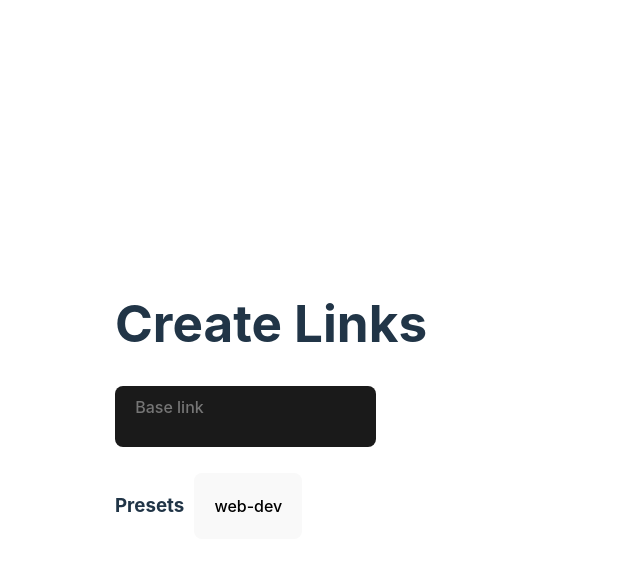
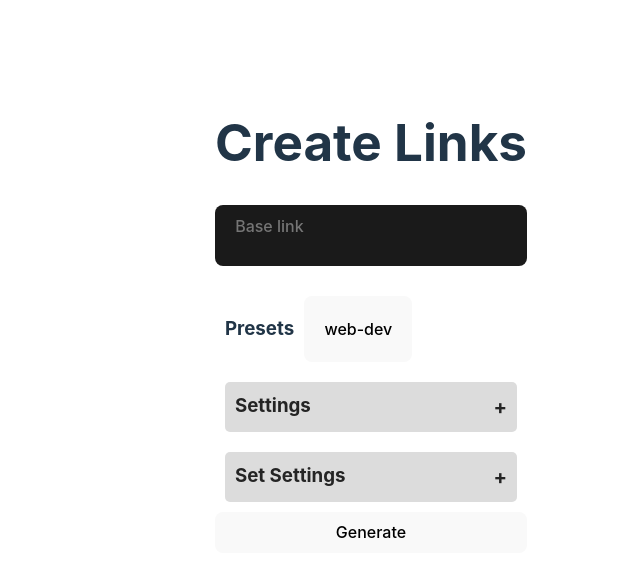
Before and after one commit to JustB544/Create-links, a React (Vite) app: page / in a window 1280 px wide. Shown: the top 576 px of the page, without its empty margins (269-909 px from the left). Built offline with nearby package versions, Linux system fonts and the light colour scheme.

Commit message:
improved aesthetic and added working settings

```diff
--- a/src/App.css
+++ b/src/App.css
@@ -1,3 +1,8 @@
 .App {
-  margin-left: 30vw;
+  margin-top: 10vh;
+  cursor: default;
+  display: flex;
+  justify-content: center;
+  flex-direction: column;
+  text-align: center;
 }
--- a/src/App.jsx
+++ b/src/App.jsx
@@ -1,16 +1,28 @@
-import { useState } from 'react'
+import { useState, useContext } from 'react'
+import { useLocalStorage } from './hooks';
 import './App.css'
 import Link from './Link';
 import Presets from './Presets';
+import Settings from './Settings';
+import CurrentSettingsContext from './CurrentSettingsContext';
+import SavedSettings from './SavedSettings';
+import GenerateLinks from './GenerateLinks';
 
 function App() {
+  const [settings, setSettings] = useLocalStorage("cf-settings", true, () => ({"search": {}}));
+  const [curSettings, setCurSettings] = useState({});
 
   return (
-    <div className="App">
-      <h1>Create Links</h1>
-      <Link />
-      <Presets />
-    </div>
+    <CurrentSettingsContext.Provider value={{settings, setSettings, curSettings, setCurSettings}}>
+      <div className="App">
+        <h1>Create Links</h1>
+        <Link />
+        <Presets />
+        <SavedSettings />
+        <Settings />
+        <GenerateLinks />
+      </div>
+    </CurrentSettingsContext.Provider>
   );
 }
 
--- /dev/null
+++ b/src/CurrentSettingsContext.jsx
@@ -0,0 +1,5 @@
+import React from "react";
+
+const CurrentSettingsContext = React.createContext();
+
+export default CurrentSettingsContext;
--- /dev/null
+++ b/src/GenerateLinks.jsx
@@ -0,0 +1,10 @@
+import React from "react";
+import { useLocalStorage } from "./hooks";
+
+function GenerateLinks(){
+    return (
+        <button>Generate</button>
+    );
+}
+
+export default GenerateLinks;
--- a/src/Presets.css
+++ b/src/Presets.css
@@ -1,6 +1,8 @@
 #presets {
     display: flex;
     justify-content: row;
+    cursor: default;
+    margin: 10px
 }
 
 #presets h3 {
--- /dev/null
+++ b/src/SavedSettings.jsx
@@ -0,0 +1,33 @@
+import React, {useContext, useEffect, useState} from "react";
+import Setting from "./Setting";
+import CurrentSettingsContext from "./CurrentSettingsContext";
+import "./Settings.css";
+
+function settingsList(){
+    const {settings, setSettings} = useContext(CurrentSettingsContext);
+    let settingsList;
+    const [hidden, setHidden] = useState(true);
+    useEffect(() => {
+        settingsList = document.querySelector("#saved-settings");
+    });
+
+    function toggleSettingsList(){
+        setHidden(!hidden);
+        settingsList.classList.toggle("hidden");
+    }
+    return (
+        <div className="Settings">
+            <div className="Settings_header">
+                <h3>Settings</h3>
+                <span onClick={toggleSettingsList}>{(hidden) ? "+" : "-"}</span>
+            </div>
+            <div id="saved-settings" className="settings-list hidden">
+                {Object.keys(settings).map(s => <Setting key={s} name={s} setting={settings[s]} mode="list"/>)}
+                <Setting mode="add"/>
+            </div>
+        </div>
+
+    );
+}
+
+export default settingsList;
--- /dev/null
+++ b/src/Setting.css
@@ -0,0 +1,7 @@
+.setting-item {
+    margin: 3px 5px;
+    text-align: center;
+    overflow-x: auto;
+    max-width: 150px;
+    user-select: none;
+}
--- /dev/null
+++ b/src/Setting.jsx
@@ -0,0 +1,96 @@
+import React, {useContext, useState} from "react";
+import CurrentSettingsContext from "./CurrentSettingsContext";
+import "./Setting.css";
+
+function Setting({name, setting, mode}){
+    const {settings, setSettings, curSettings, setCurSettings} = useContext(CurrentSettingsContext);
+    const [_mode, setMode] = useState(mode);
+    const [value, setValue] = useState("");
+
+    function addToSettings(){
+        setSettings({...settings, [value]: {}});
+        setValue("");
+    }
+
+    function editSetting(){
+        setMode("add");
+        setValue(name);
+    }
+
+    function changeSetting(){
+        setSettings((s) => {
+            let _s = {...s};
+            delete _s[name]
+            _s[value] = s[name];
+            return _s;
+        });
+        setCurSettings((s) => {
+            let _s = {...s};
+            delete _s[name]
+            _s[value] = s[name];
+            return _s;
+        });
+        setMode("list");
+    }
+
+    function deleteCurSetting(){
+        setCurSettings((s) => {
+            let _s = {...s};
+            delete _s[name]
+            return _s;
+        });
+    }
+
+    function changeValue(e){
+        setValue(e.target.value);
+    }
+
+    function addCurSetting(){
+        setCurSettings({...curSettings, [name]: {}});
+    }
+
+    function deleteSetting(){
+        setSettings((s) => {
+            let _s = {...s};
+            delete _s[name]
+            return _s;
+        });
+        setCurSettings((s) => {
+            let _s = {...s};
+            delete _s[name]
+            return _s;
+        });
+    }
+
+    return (
+        <div className="row" style={{width: "100%"}}>
+            {(_mode === "change") ?
+            <>
+                <button className="setting-item" onClick={() => {setMode("add")}}>{name}</button>
+                <input className="setting-item" onChange={changeValue} value={value}></input>
+            </> :
+            (_mode === "list") ?
+            <>
+                <div className="setting-item vite-style" onDoubleClick={editSetting}>{name}</div>
+                <button className="setting-item" onClick={addCurSetting}>Add</button>
+            </> :
+            // All options past here have _mode === "add"
+            (mode === "list") ?
+            <>
+                <input className="setting-item" autoFocus onBlur={changeSetting} onChange={changeValue} value={value}></input>
+                <button className="setting-item" onMouseDown={deleteSetting}>Delete</button>
+            </> :
+            (mode === "change") ?
+            <>
+                <div className="setting-item vite-style" onClick={() => {setMode("change")}}>{name}</div>
+                <button className="setting-item" onClick={deleteCurSetting}>Delete</button>
+            </> :
+            <>
+                <input className="setting-item" onChange={changeValue} value={value}></input>
+                <button className="setting-item" onClick={addToSettings}>Create</button>
+            </>}
+        </div>
+    );
+}
+
+export default Setting;
--- /dev/null
+++ b/src/Settings.css
@@ -0,0 +1,47 @@
+.Settings {
+    background-color: rgb(220, 220, 220);
+    border-radius: 5px;
+    padding: 10px;
+    margin: 10px;
+    font-size: 1em;
+    display: block;
+}
+
+.Settings h3 {
+    margin: 0;
+}
+
+.Settings_header {
+    display: flex;
+    flex-direction: row;
+    justify-content: space-between;
+    cursor: default;
+    color: #242424;
+}
+
+.Settings_header span {
+    font-size: 20px;
+    font-weight: bold;
+    cursor: pointer;
+    user-select: none;
+}
+
+.Settings_header:hover {
+    color: #1a1a1a;
+}
+
+.settings-list div:not(.setting-item){
+    max-width: 300px;
+    width: 100px;
+    min-width: fit-content;
+}
+
+.settings-list input {
+    width: 100px;
+}
+
+.Settings p {
+    margin: 5px;
+    color: #242424;
+    font-weight: bold;
+}
--- a/src/Settings.jsx
+++ b/src/Settings.jsx
@@ -1,10 +1,33 @@
-import React from "react";
+import React, {useContext, useEffect, useState} from "react";
 import { useLocalStorage } from "./hooks";
+import Setting from "./Setting";
+import CurrentSettingsContext from "./CurrentSettingsContext";
+import "./Settings.css";
 
 function Settings(){
-    const [settings, setSettings] = useLocalStorage("cf-settings", true, () => ({}))
+    const {curSettings, setCurSettings} = useContext(CurrentSettingsContext);
+    const [hidden, setHidden] = useState(true);
+    let usedSettings;
+    useEffect(() => {
+        usedSettings = document.querySelector("#used-settings");
+    });
+
+    function toggleSettingsList(){
+        setHidden(!hidden);
+        usedSettings.classList.toggle("hidden");
+    }
     return (
-        <button className="preset">{name}</button>
+        <div className="Settings">
+            <div className="Settings_header">
+                <h3>Set Settings</h3>
+                <span onClick={toggleSettingsList}>{(hidden) ? "+" : "-"}</span>
+            </div>
+            <div id="used-settings" className="settings-list hidden">
+                {(Object.keys(curSettings).length === 0) ? <p>No set settings</p> : ""}
+                {Object.keys(curSettings).map(s => <Setting key={s} name={s} setting={curSettings[s]} mode="change"/>)}
+            </div>
+        </div>
+
     );
 }
 
--- a/src/hooks.js
+++ b/src/hooks.js
@@ -6,12 +6,16 @@ function useLocalStorage(key, json = false, initialFunc = null){
     const [state, setState] = useState(((json) ? JSON.parse(localStorage.getItem(key)) : localStorage.getItem(key)) || set(initialFunc(), true));
 
     function set(val, initial = false){
-        const _set = (json) ? JSON.stringify(val) : val;
+        let _val = val;
+        if (typeof(val) === "function"){
+            _val = val(state);
+        }
+        const _set = (json) ? JSON.stringify(_val) : val;
         localStorage.setItem(key, _set);
         if (!initial){
-            setState(val);
+            setState(_val);
         }
-        return val;
+        return _val;
     }
 
     function update(){
--- a/src/index.css
+++ b/src/index.css
@@ -25,7 +25,7 @@ a:hover {
 body {
   margin: 0;
   display: flex;
-  place-items: center;
+  justify-content: center;
   min-width: 320px;
   min-height: 100vh;
 }
@@ -35,7 +35,10 @@ h1 {
   line-height: 1.1;
 }
 
-button {
+button,
+input,
+textarea,
+.vite-style {
   border-radius: 8px;
   border: 1px solid transparent;
   padding: 0.6em 1.2em;
@@ -46,35 +49,43 @@ button {
   cursor: pointer;
   transition: border-color 0.25s;
 }
-button:hover {
+button:hover,
+input:hover,
+textarea:hover,
+.vite-style:hover {
   border-color: #646cff;
 }
 button:focus,
-button:focus-visible {
+button:focus-visible,
+input:focus,
+input:focus-visible,
+textarea:focus,
+textarea:focus-visible,
+.vite-style:focus,
+.vite-style:focus-visible {
   outline: 4px auto -webkit-focus-ring-color;
 }
 
-input,
-textarea {
-  border-radius: 8px;
-  border: 1px solid transparent;
-  padding: 0.6em 1.2em;
-  font-size: 1em;
-  font-weight: 500;
-  font-family: inherit;
-  background-color: #1a1a1a;
-  cursor: pointer;
-  transition: border-color 0.25s;
+.hidden {
+  display: none;
 }
-input:hover,
-textarea:hover {
-  border-color: #646cff;
+
+.row {
+  display: flex;
+  flex-direction: row;
 }
-input:focus,
-input:focus-visible,
-textarea:focus,
-textarea:focus-visible {
-  outline: 4px auto -webkit-focus-ring-color;
+
+.col {
+  display: flex;
+  flex-direction: column;
+}
+
+.left {
+  float: left;
+}
+
+.right{
+  float: right;
 }
 
 @media (prefers-color-scheme: light) {
```
